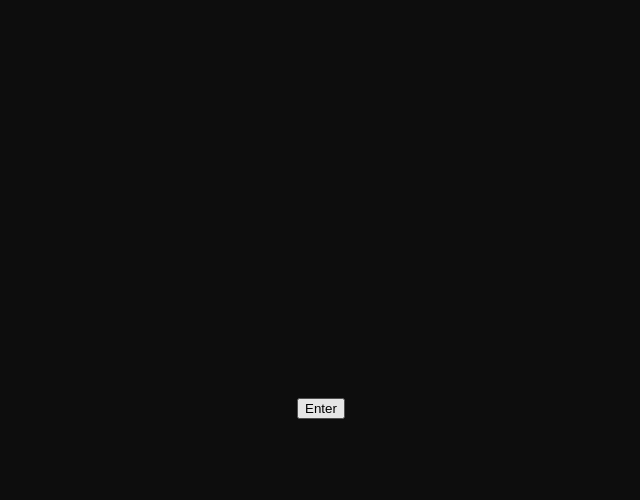
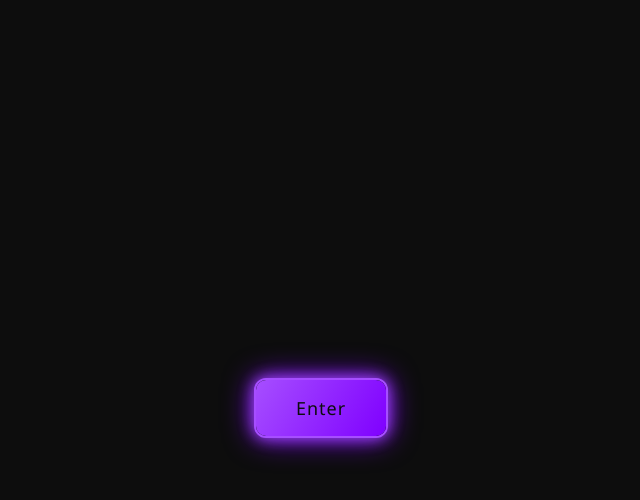
Before and after one commit to DeveloperJay1/glowing-button-tiktok-, a plain HTML site: page index.html in a window 1280 px wide. In both pictures the pointer is over the button "Enter". Shown: the whole page, without its empty margins (319-959 px from the left). Drawn offline with Linux system fonts and the light colour scheme.

Commit message:
Update style.css

```diff
--- a/style.css
+++ b/style.css
@@ -6,7 +6,7 @@ body {
   height: 100vh;
 }
 
-.magic-button {
+.glowing-btn {
   position: relative;
   padding: 16px 40px;
   font-size: 18px;
@@ -22,7 +22,7 @@ body {
   z-index: 1;
 }
 
-.magic-button::before {
+.glowing-btn::before {
   content: '';
   position: absolute;
   top: 0;
@@ -34,11 +34,11 @@ body {
   z-index: -1;
 }
 
-.magic-button:hover::before {
+.glowing-btn:hover::before {
   left: 0;
 }
 
-.magic-button:hover {
+.glowing-btn:hover {
   color: #0d0d0d;
   box-shadow: 0 0 15px #a64eff, 0 0 30px #7f00ff;
   background: #000000;
```
